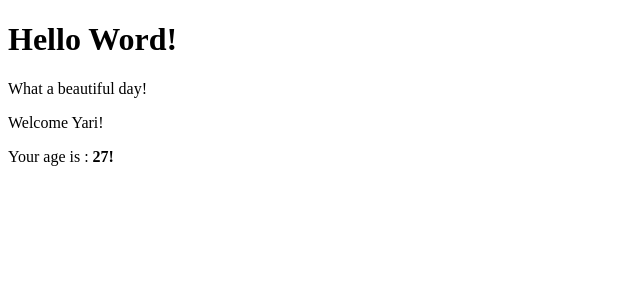
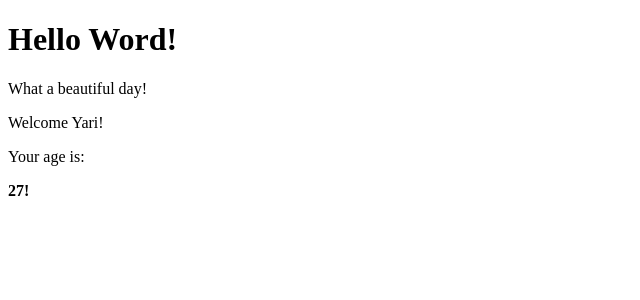
Before and after one commit to Yaricherchi7/React.js, a React (Create React App) app: page / in a window 1280 px wide. Shown: the top 300 px of the page, without its empty margins (0-640 px from the left). Built offline with nearby package versions, Linux system fonts and the light colour scheme.

Commit message:
es-14 svolto

```diff
--- /dev/null
+++ b/src/Age.js
@@ -0,0 +1,9 @@
+
+
+import React from "react";
+
+export  class Age extends React.Component {
+    render(){
+        return <p>Your age is: </p>
+    }
+}
--- a/src/Welcome.js
+++ b/src/Welcome.js
@@ -1,11 +1,13 @@
 import React from "react";
+import { Age } from "./Age";
+
 
 
 export class Welcome extends React.Component {
     render(){
         return <div>
         <p> Welcome {this.props.name}!</p>
-        <p> Your age is : <strong> {this.props.age}!</strong></p>
+         <Age/> <strong> {this.props.age}!</strong>
         </div>
     }
 }
```
